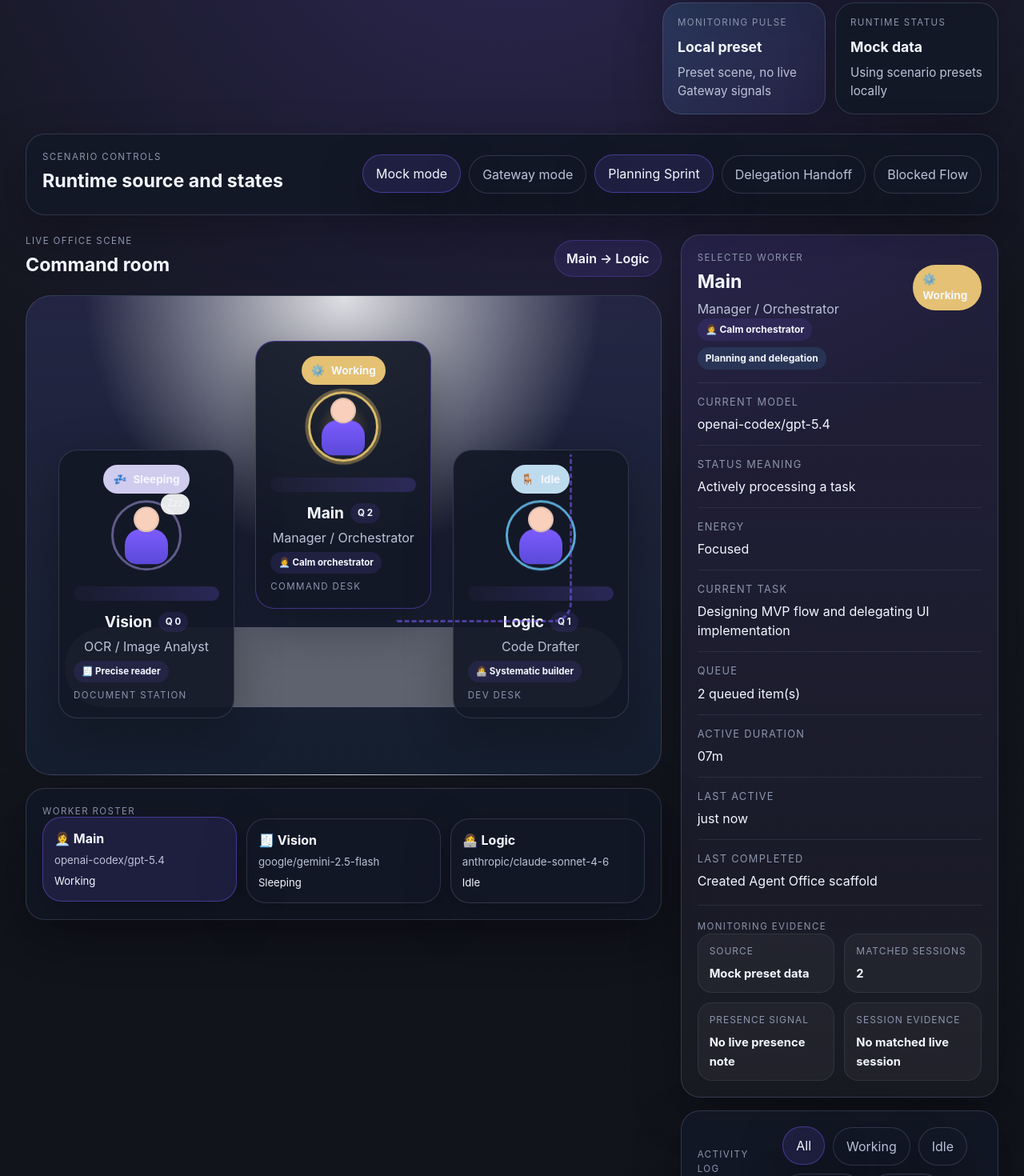
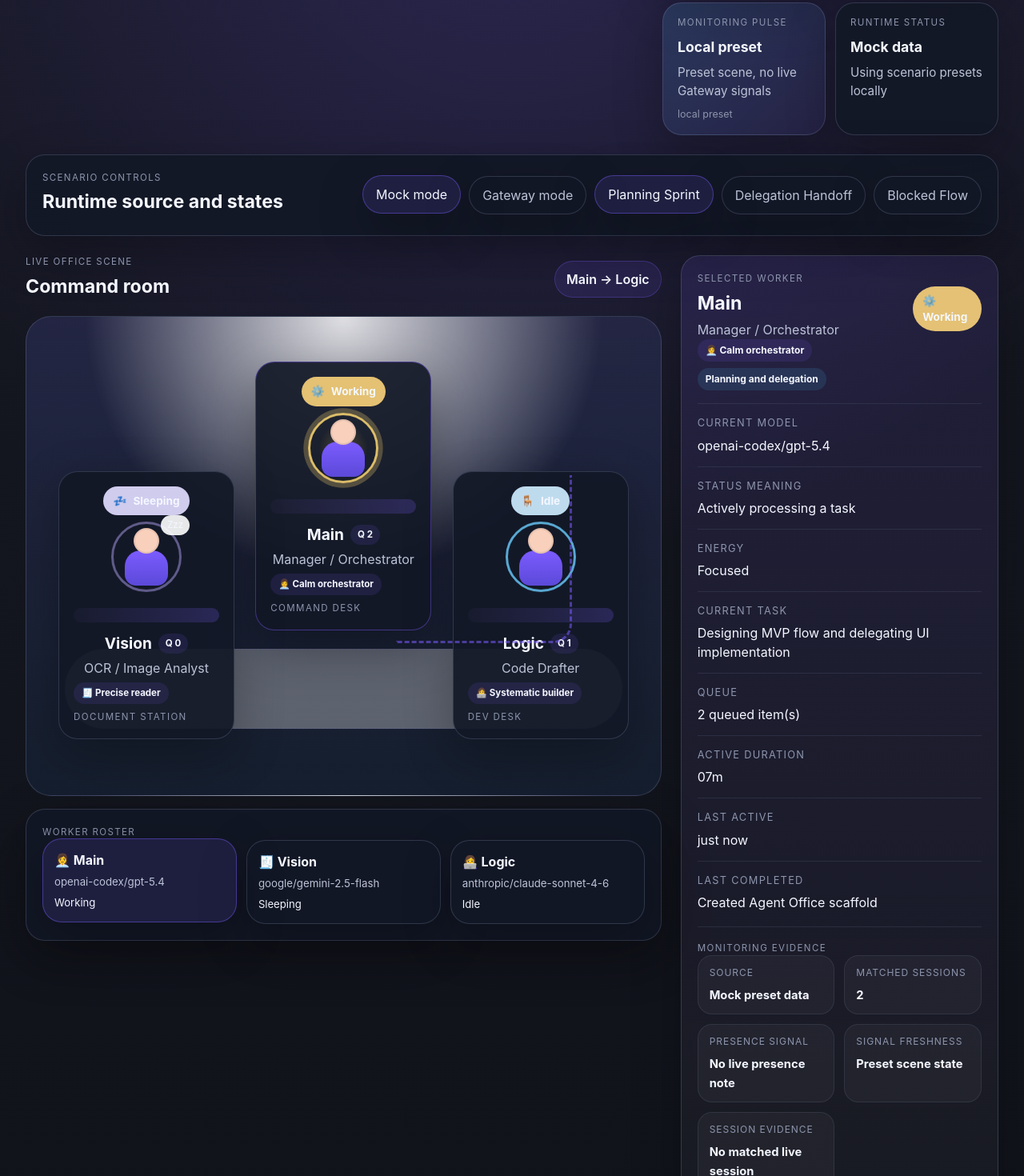
Before and after one commit to alovana/Accounting-Task-Tracker, a React (Vite) app in the folder agent-office/: page / in a window 1280 px wide. Shown: the part 180-1650 px from the top of the page at 80% size. Built offline with nearby package versions, Linux system fonts and the light colour scheme.

Commit message:
Add monitoring freshness indicators

```diff
--- a/agent-office/src/App.css
+++ b/agent-office/src/App.css
@@ -74,6 +74,18 @@
 
 .telemetry-card {
   background: linear-gradient(135deg, rgba(79, 193, 255, 0.14), rgba(124, 92, 255, 0.08));
+}
+
+.summary-card.fresh {
+  border-color: rgba(74, 222, 128, 0.28);
+}
+
+.summary-card.aging {
+  border-color: rgba(250, 204, 21, 0.28);
+}
+
+.summary-card.stale {
+  border-color: rgba(248, 113, 113, 0.34);
 }
 
 .runtime-updated {
--- a/agent-office/src/App.tsx
+++ b/agent-office/src/App.tsx
@@ -1,4 +1,4 @@
-import { useMemo, useState } from 'react'
+import { useEffect, useMemo, useState } from 'react'
 import './App.css'
 import { TimelineList } from './components/TimelineList'
 import { RuntimeStatusCard } from './components/RuntimeStatusCard'
@@ -7,6 +7,7 @@ import { WorkerDetails } from './components/WorkerDetails'
 import { scenarioPresets } from './mockData'
 import { statusMeta } from './statusMeta'
 import { useOfficeRuntime } from './hooks/useOfficeRuntime'
+import { formatRelativeTime, inferMonitoringFreshness } from './runtime/liveState'
 import type { WorkerId, WorkerStatus } from './types'
 
 function App() {
@@ -15,7 +16,18 @@ function App() {
   const [statusFilter, setStatusFilter] = useState<'all' | WorkerStatus>('all')
 
   const { runtimeMode, setRuntimeMode, scenario, runtimeStatus } = useOfficeRuntime(scenarioId)
+  const [now, setNow] = useState(() => Date.now())
   const selectedWorker = scenario.workers.find((worker) => worker.id === selectedWorkerId) ?? scenario.workers[0]
+
+  useEffect(() => {
+    const intervalId = window.setInterval(() => {
+      setNow(Date.now())
+    }, 30000)
+
+    return () => {
+      window.clearInterval(intervalId)
+    }
+  }, [])
 
   const statusSummary = useMemo(() => {
     const counts = scenario.workers.reduce<Record<string, number>>((acc, worker) => {
@@ -41,10 +53,16 @@ function App() {
   }, [scenario.timeline, scenario.workers, statusFilter])
 
   const statusFilterOptions: Array<'all' | WorkerStatus> = ['all', 'working', 'idle', 'sleeping', 'waiting', 'blocked', 'done']
+  const monitoringFreshness =
+    scenario.monitoring?.source === 'gateway' ? inferMonitoringFreshness(runtimeStatus.lastUpdatedAt, now) : 'unknown'
   const monitoringSummary =
     scenario.monitoring?.source === 'gateway'
       ? `${scenario.monitoring.sessionCount ?? 0} sessions, ${scenario.monitoring.presenceCount ?? 0} presence signals`
       : 'Preset scene, no live Gateway signals'
+  const monitoringAgeLabel =
+    scenario.monitoring?.source === 'gateway' && runtimeStatus.lastUpdatedAt
+      ? formatRelativeTime(runtimeStatus.lastUpdatedAt, now)
+      : scenario.monitoring?.lastUpdatedLabel ?? 'local preset'
 
   return (
     <main className="app-shell">
@@ -67,12 +85,15 @@ function App() {
             <strong>{scenario.workers.length}</strong>
             <span className="summary-value">{statusSummary}</span>
           </div>
-          <div className="summary-card telemetry-card">
+          <div className={`summary-card telemetry-card ${monitoringFreshness}`}>
             <span className="summary-label">Monitoring pulse</span>
             <strong>{scenario.monitoring?.source === 'gateway' ? 'Gateway evidence' : 'Local preset'}</strong>
             <span className="summary-value">{monitoringSummary}</span>
+            <span className="runtime-updated">
+              {scenario.monitoring?.source === 'gateway' ? `Evidence age ${monitoringAgeLabel}` : monitoringAgeLabel}
+            </span>
           </div>
-          <RuntimeStatusCard runtimeMode={runtimeMode} runtimeStatus={runtimeStatus} />
+          <RuntimeStatusCard runtimeMode={runtimeMode} runtimeStatus={runtimeStatus} now={now} />
         </div>
       </section>
 
--- a/agent-office/src/components/RuntimeStatusCard.tsx
+++ b/agent-office/src/components/RuntimeStatusCard.tsx
@@ -1,11 +1,12 @@
-import type { RuntimeStatus } from '../runtime/liveState'
+import { formatRelativeTime, inferMonitoringFreshness, type RuntimeStatus } from '../runtime/liveState'
 
 type RuntimeStatusCardProps = {
   runtimeMode: 'mock' | 'gateway'
   runtimeStatus: RuntimeStatus
+  now?: number
 }
 
-export function RuntimeStatusCard({ runtimeMode, runtimeStatus }: RuntimeStatusCardProps) {
+export function RuntimeStatusCard({ runtimeMode, runtimeStatus, now }: RuntimeStatusCardProps) {
   const label =
     runtimeMode === 'mock'
       ? 'Mock data'
@@ -19,12 +20,18 @@ export function RuntimeStatusCard({ runtimeMode, runtimeStatus }: RuntimeStatusC
               ? 'Error'
               : 'Idle'
 
+  const currentTime = now ?? runtimeStatus.lastUpdatedAt
+  const snapshotAgeLabel = runtimeStatus.lastUpdatedAt ? formatRelativeTime(runtimeStatus.lastUpdatedAt, currentTime) : 'pending'
+  const freshness = inferMonitoringFreshness(runtimeStatus.lastUpdatedAt, currentTime)
+
   return (
-    <div className={`summary-card runtime ${runtimeStatus.connection}`}>
+    <div className={`summary-card runtime ${runtimeStatus.connection} ${freshness}`}>
       <span className="summary-label">Runtime status</span>
       <strong>{label}</strong>
       <span className="summary-value">{runtimeMode === 'mock' ? 'Using scenario presets locally' : runtimeStatus.detail}</span>
-      {runtimeStatus.lastUpdatedAt && runtimeMode === 'gateway' ? <span className="runtime-updated">Live snapshot received</span> : null}
+      {runtimeStatus.lastUpdatedAt && runtimeMode === 'gateway' ? (
+        <span className="runtime-updated">Last Gateway snapshot {snapshotAgeLabel}</span>
+      ) : null}
     </div>
   )
 }
--- a/agent-office/src/components/WorkerDetails.tsx
+++ b/agent-office/src/components/WorkerDetails.tsx
@@ -1,11 +1,19 @@
 import { statusMeta } from '../statusMeta'
-import type { Worker } from '../types'
+import type { MonitoringFreshness, Worker } from '../types'
 
 type WorkerDetailsProps = {
   worker: Worker
 }
 
+const freshnessLabel: Record<MonitoringFreshness, string> = {
+  fresh: 'Fresh live evidence',
+  aging: 'Aging live evidence',
+  stale: 'Stale live evidence',
+  unknown: 'Unknown evidence age',
+}
+
 export function WorkerDetails({ worker }: WorkerDetailsProps) {
+  const monitoringFreshness = worker.monitoring?.freshness ?? 'unknown'
   return (
     <section className="panel-card selected-card">
       <p className="section-kicker">Selected worker</p>
@@ -74,6 +82,10 @@ export function WorkerDetails({ worker }: WorkerDetailsProps) {
             <strong>{worker.monitoring?.presenceLabel ?? 'No live presence note'}</strong>
           </div>
           <div>
+            <span>Signal freshness</span>
+            <strong>{worker.monitoring?.source === 'gateway' ? freshnessLabel[monitoringFreshness] : 'Preset scene state'}</strong>
+          </div>
+          <div>
             <span>Session evidence</span>
             <strong>
               {worker.monitoring?.sessionLabel ?? 'No matched live session'}
--- a/agent-office/src/runtime/gateway.ts
+++ b/agent-office/src/runtime/gateway.ts
@@ -5,15 +5,18 @@ import {
   buildRuntimeTimeline,
   durationFromStatus,
   energyFromStatus,
+  formatRelativeTime,
   getPrimaryPresence,
   getPrimarySession,
   getSessionsForWorker,
   inferDelegation,
+  inferMonitoringFreshness,
   inferStatusFromPresence,
   inferStatusFromSession,
   mergeWorkerStatus,
   type RuntimeStatus,
 } from './liveState'
+import type { MonitoringFreshness } from '../types'
 import type { GatewayPresenceEntry } from './protocol'
 
 export type GatewayWorkerSnapshot = {
@@ -29,6 +32,7 @@ export type GatewayWorkerSnapshot = {
     presenceLabel?: string
     sessionLabel?: string
     sessionStatus?: string
+    freshness?: MonitoringFreshness
   }
 }
 
@@ -54,6 +58,7 @@ export type GatewayOfficeSnapshot = {
     sessionCount?: number
     presenceCount?: number
     lastUpdatedLabel?: string
+    freshness?: MonitoringFreshness
   }
 }
 
@@ -175,32 +180,6 @@ export type GatewayTransport = {
   disconnect: () => void
 }
 
-function formatRelativeTime(timestampMs?: number) {
-  if (!timestampMs || !Number.isFinite(timestampMs)) {
-    return 'unknown'
-  }
-
-  const deltaMs = Math.max(0, Date.now() - timestampMs)
-  const deltaMinutes = Math.floor(deltaMs / 60000)
-
-  if (deltaMinutes <= 0) {
-    return 'just now'
-  }
-
-  if (deltaMinutes < 60) {
-    return `${deltaMinutes}m ago`
-  }
-
-  const deltaHours = Math.floor(deltaMinutes / 60)
-
-  if (deltaHours < 24) {
-    return `${deltaHours}h ago`
-  }
-
-  const deltaDays = Math.floor(deltaHours / 24)
-  return `${deltaDays}d ago`
-}
-
 function formatRuntimeUpdate(timestampMs?: number) {
   return timestampMs ? formatRelativeTime(timestampMs) : 'pending'
 }
@@ -242,6 +221,7 @@ function buildOfficeSnapshot(
         presenceLabel: presence?.text ?? presence?.reason,
         sessionLabel: session?.label ?? session?.summary ?? session?.task,
         sessionStatus: session?.status,
+        freshness: inferMonitoringFreshness(presence?.ts ?? runtimeStatus.lastUpdatedAt),
       },
     }
   })
@@ -271,6 +251,7 @@ function buildOfficeSnapshot(
       sessionCount: sessions.length,
       presenceCount: presenceEntries.length,
       lastUpdatedLabel: formatRuntimeUpdate(runtimeStatus.lastUpdatedAt),
+      freshness: inferMonitoringFreshness(runtimeStatus.lastUpdatedAt),
     },
     timeline: buildRuntimeTimeline({
       workers: timelineWorkers,
--- a/agent-office/src/runtime/liveState.ts
+++ b/agent-office/src/runtime/liveState.ts
@@ -8,6 +8,50 @@ export type RuntimeStatus = {
   connection: RuntimeConnectionState
   detail: string
   lastUpdatedAt?: number
+}
+
+export function formatRelativeTime(timestampMs?: number, now = Date.now()) {
+  if (!timestampMs || !Number.isFinite(timestampMs)) {
+    return 'unknown'
+  }
+
+  const deltaMs = Math.max(0, now - timestampMs)
+  const deltaMinutes = Math.floor(deltaMs / 60000)
+
+  if (deltaMinutes <= 0) {
+    return 'just now'
+  }
+
+  if (deltaMinutes < 60) {
+    return `${deltaMinutes}m ago`
+  }
+
+  const deltaHours = Math.floor(deltaMinutes / 60)
+
+  if (deltaHours < 24) {
+    return `${deltaHours}h ago`
+  }
+
+  const deltaDays = Math.floor(deltaHours / 24)
+  return `${deltaDays}d ago`
+}
+
+export function inferMonitoringFreshness(timestampMs?: number, now = Date.now()) {
+  if (!timestampMs || !Number.isFinite(timestampMs)) {
+    return 'unknown' as const
+  }
+
+  const deltaMs = Math.max(0, now - timestampMs)
+
+  if (deltaMs <= 2 * 60 * 1000) {
+    return 'fresh' as const
+  }
+
+  if (deltaMs <= 10 * 60 * 1000) {
+    return 'aging' as const
+  }
+
+  return 'stale' as const
 }
 
 const WORKER_IDS: WorkerId[] = ['main', 'vision', 'logic']
--- a/agent-office/src/types.ts
+++ b/agent-office/src/types.ts
@@ -10,12 +10,15 @@ export type WorkerPersona = {
   specialty: string
 }
 
+export type MonitoringFreshness = 'fresh' | 'aging' | 'stale' | 'unknown'
+
 export type WorkerMonitoring = {
   source: 'mock' | 'gateway'
   sessionCount?: number
   presenceLabel?: string
   sessionLabel?: string
   sessionStatus?: string
+  freshness?: MonitoringFreshness
 }
 
 export type ScenarioMonitoring = {
@@ -23,6 +26,7 @@ export type ScenarioMonitoring = {
   sessionCount?: number
   presenceCount?: number
   lastUpdatedLabel?: string
+  freshness?: MonitoringFreshness
 }
 
 export type Worker = {
```
